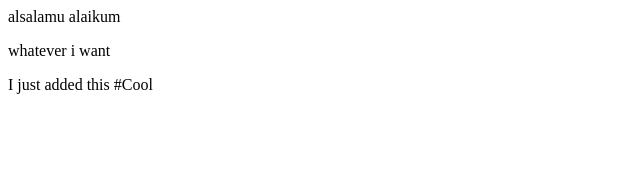
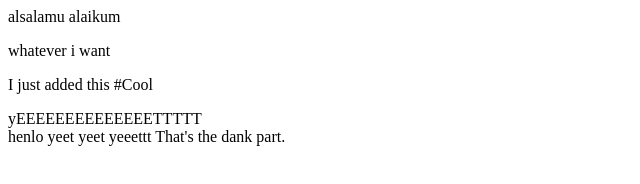
Before and after one commit to hasnaio/portfolioGenerator, a plain HTML site: page index.html in a window 1280 px wide. Shown: the whole page, without its empty margins (0-640 px from the left). Drawn offline with Linux system fonts and the light colour scheme.

Commit message:
we did stuff

```diff
--- a/index.html
+++ b/index.html
@@ -7,6 +7,11 @@
         <p>alsalamu alaikum</p>
         <p>whatever i want</p>
         <p> I just added this #Cool</p>
+        yEEEEEEEEEEEEEETTTTT
+        <nav>
+            henlo yeet yeet yeeettt
+            That's the dank part.
+        </nav>
     </body>
 
 
```
Also changed, not shown: 1 other file.
